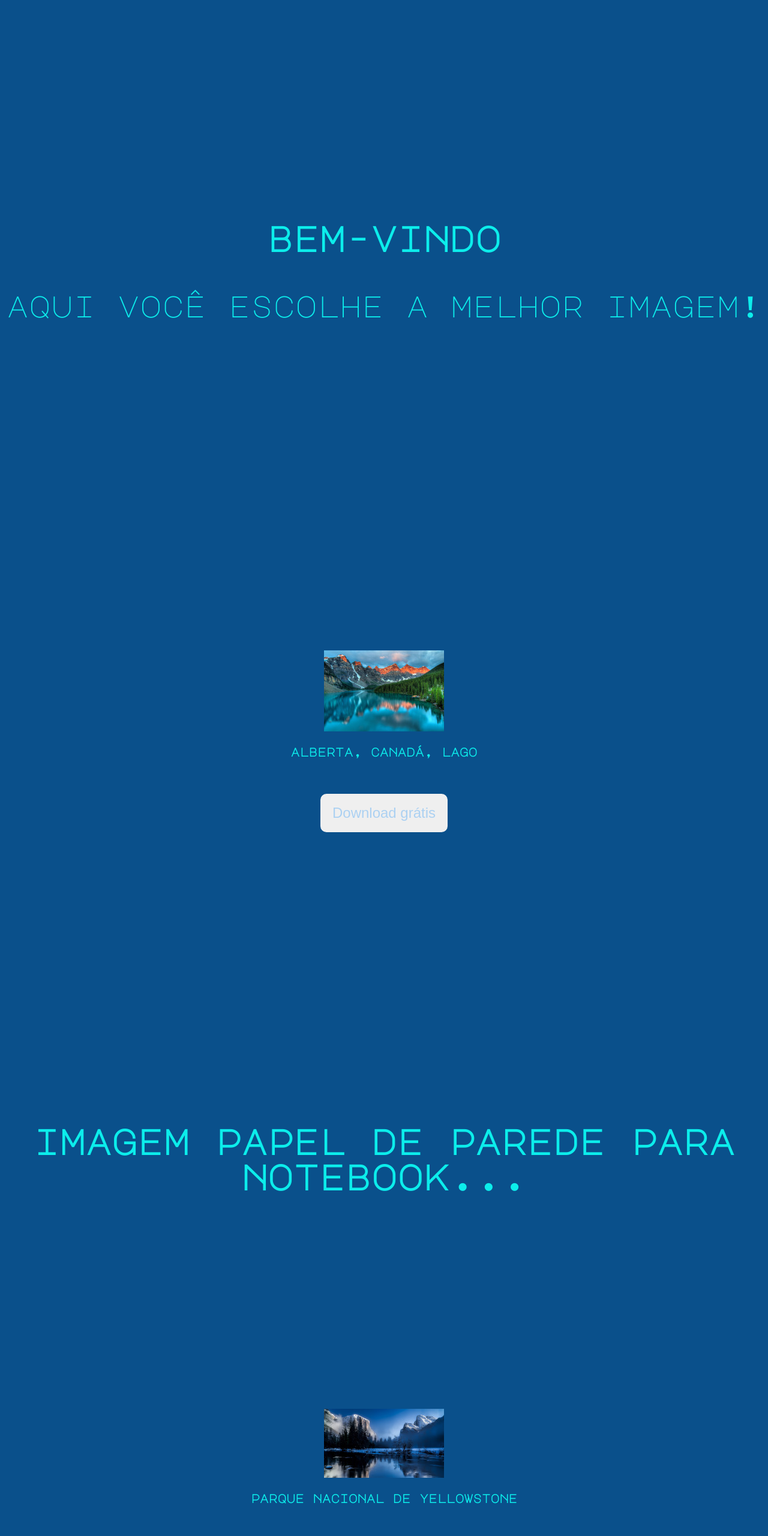
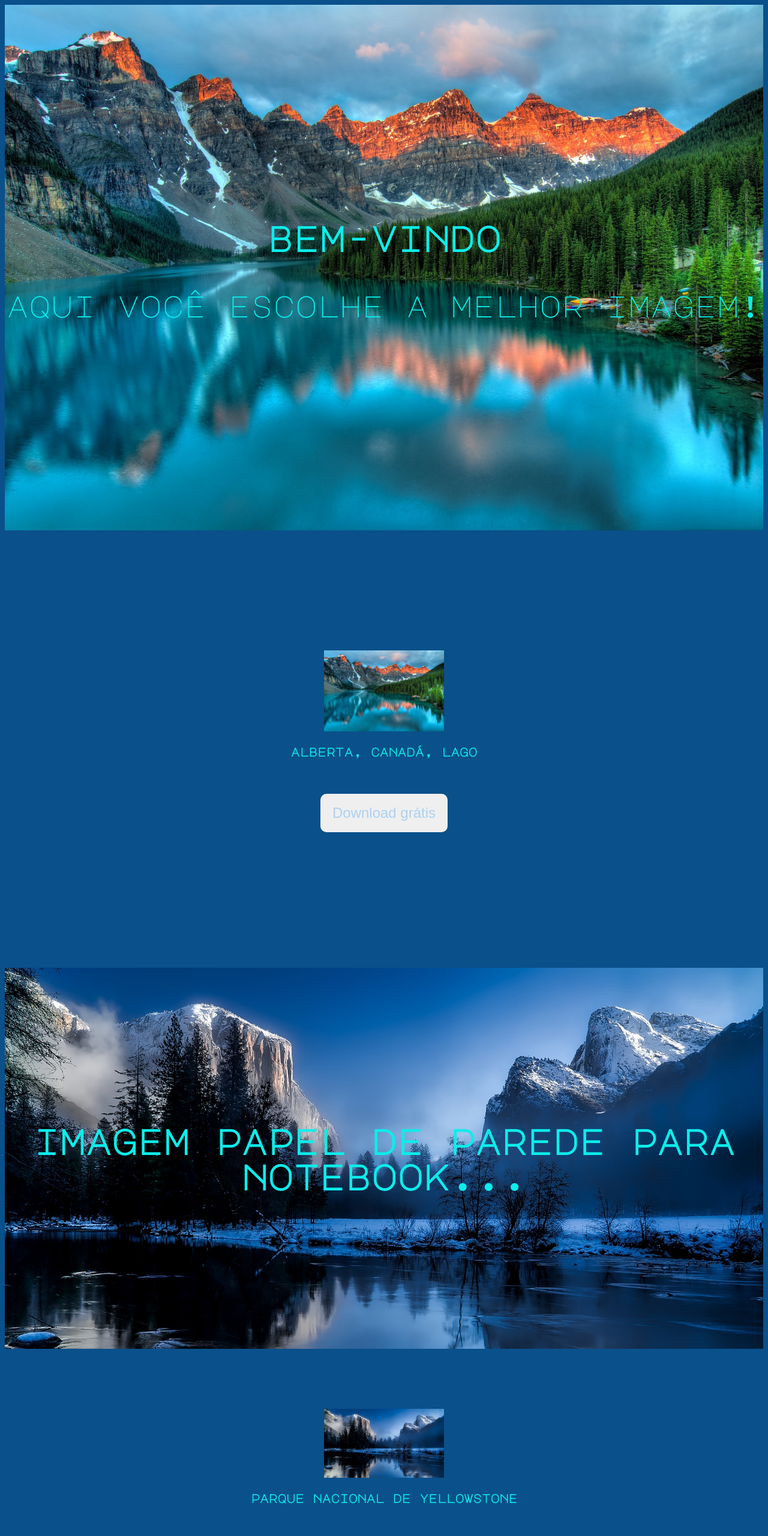
Before and after one commit to Jianvitor/site, a plain HTML site: page index.html in a window 1280 px wide. Shown: the top 2560 px of the page at 60% size. Drawn offline with Linux system fonts and the light colour scheme.

Commit message:
Atualizando css

```diff
--- a/index.css
+++ b/index.css
@@ -33,7 +33,7 @@
 
 /**Imagem Aberta-Full**/
 .header-website {
-    background-image: url(../website/imagens/alberta-full.jpg);
+    background-image: url(../site/imagens/alberta-full.jpg);
     background-position: center top;
     background-repeat: no-repeat;
     background-size: cover;
@@ -61,7 +61,7 @@
 }
 
 .img-website {
-    background-image: url(../website/imagens/yellowstone-full.jpg);
+    background-image: url(../site/imagens/yellowstone-full.jpg);
     background-position: center top;
     background-repeat: no-repeat;
     background-size: cover;
@@ -79,7 +79,7 @@
 }
 
 .img3-website {
-    background-image: url(../website/imagens/aurora.jpg);
+    background-image: url(../site/imagens/aurora.jpg);
     background-position: center top;
     background-repeat: no-repeat;
     background-size: cover;
```
